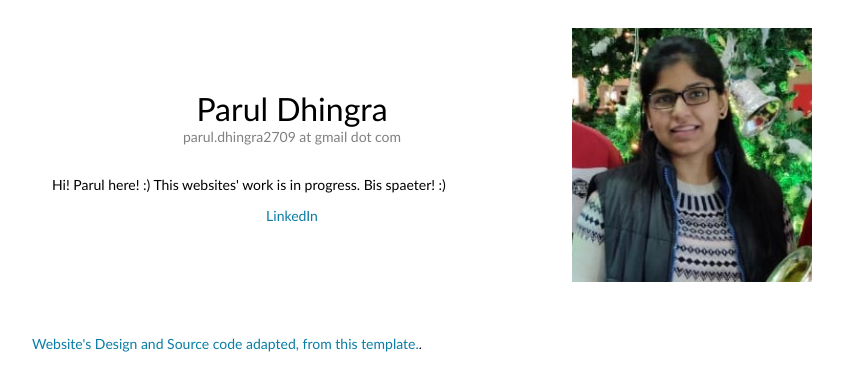
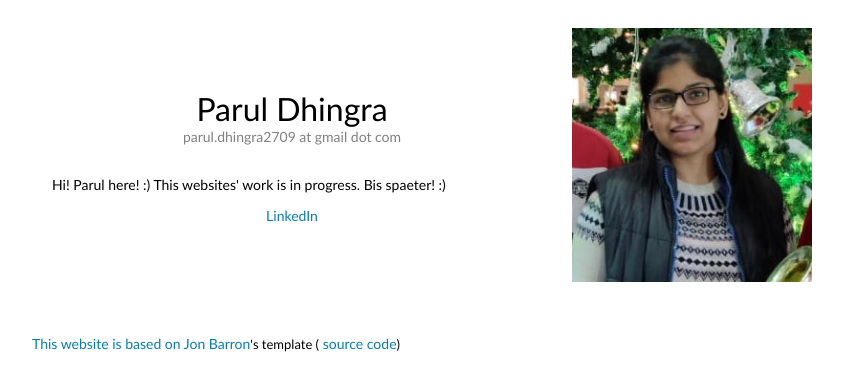
Before and after one commit to ParulDhingra/paruldhingra.github.io, a plain HTML site: page index.html in a window 1280 px wide. Shown: the whole page, without its empty margins (208-1051 px from the left). Drawn offline with Linux system fonts and the light colour scheme.

Commit message:
Update index.html

```diff
--- a/index.html
+++ b/index.html
@@ -716,7 +716,7 @@
             <td style="padding:0px">
               <br>
               <p style="text-align:left;font-size:small;">
-                 <a href="https://github.com/jonbarron/website">Website's Design and Source code adapted, from this template.</a>.
+                 <a href="https://jonbarron.info/">This website is based on Jon Barron</a>'s template (<a href="https://github.com/jonbarron/website"> source code</a>)
               </p>
             </td>
           </tr>
```
